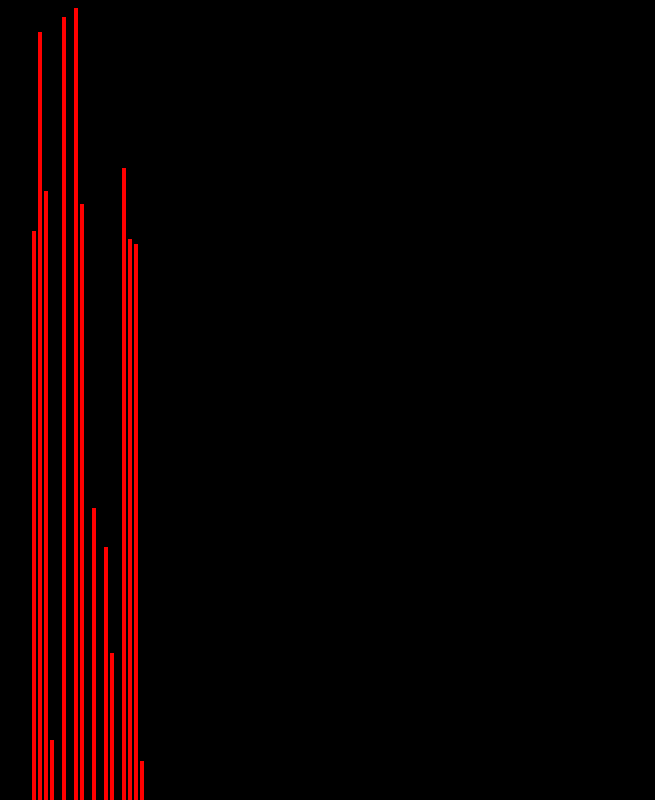
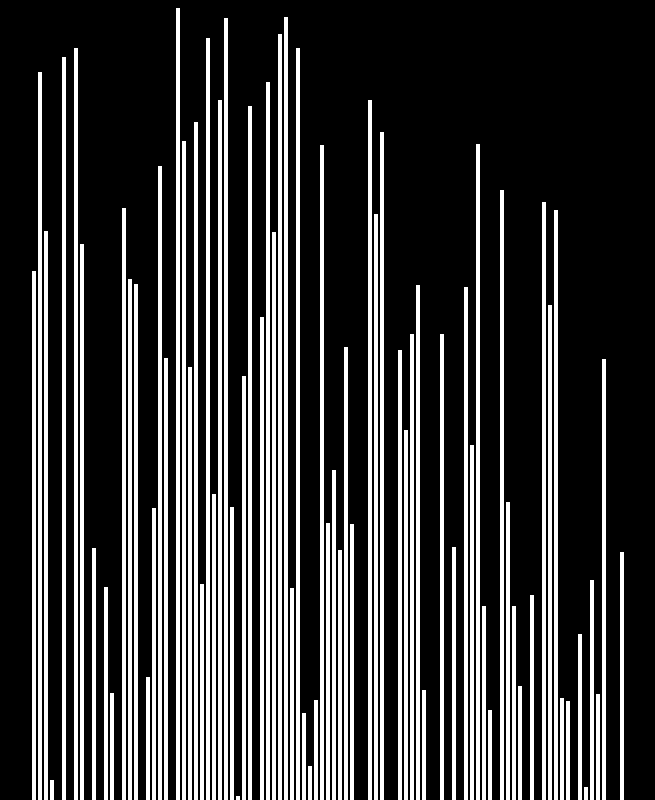
Before and after one commit to NicolasPCouts/sorting-visualizer, a React (Create React App) app: page / in a window 1280 px wide. Shown: the top 800 px of the page, without its empty margins (75-730 px from the left). Built offline with nearby package versions, Linux system fonts and the light colour scheme.

Commit message:
Selection sort animation

```diff
--- a/src/SortingAlgorithms/InsertionSort.js
+++ b/src/SortingAlgorithms/InsertionSort.js
@@ -1,5 +1,5 @@
 export default function InsertionSort(array){
-    var arr = array.slice(0);
+    let arr = array.slice(0);
     let animations = []
     for (let index = 0; index < arr.length; index++) {
 
--- a/src/SortingAlgorithms/SelectionSort.js
+++ b/src/SortingAlgorithms/SelectionSort.js
@@ -1,16 +1,20 @@
-export default function SelectionSort(array){
+export default function SelectionSort(arr){
+    let array = arr.slice(0);
+    let animations = [];
     for (let i = 0; i < array.length; i++) {
         let minIndex = i;
         for (let j = i; j < array.length; j++) {
             if(array[j] < array[minIndex]){
                 minIndex = j;
+                animations.push([i, minIndex, false]);
             }
         }
 
         let temp = array[i];
         array[i] = array[minIndex];
         array[minIndex] = temp;
+        animations.push([i, minIndex, true]);
     }
 
-    return array;
+    return animations;
 }
--- a/src/SortingVisualizer/SortingVisualizer.jsx
+++ b/src/SortingVisualizer/SortingVisualizer.jsx
@@ -3,8 +3,8 @@ import './SortingVisualizer.css'
 import InsertionSort from '../SortingAlgorithms/InsertionSort'
 import SelectionSort from '../SortingAlgorithms/SelectionSort'
 
-const NORMAL_COLOR = 'red';
-const CHANGED_COLOR = 'white';
+const NORMAL_COLOR = 'white';
+const CHANGED_COLOR = 'red';
 const AFTER_CHANGE_COLOR = 'green';
 
 
@@ -26,7 +26,7 @@ export default class SortingVisualizer extends React.Component{
     resetArray(){
         const arrayToSort = [];
         const prevChanged = [];
-        for (let i = 0; i < 20; i++) {
+        for (let i = 0; i < 100; i++) {
             arrayToSort.push(this.RandomIntBetweenRange(5, 1000));
         }
         this.setState({ arrayToSort, prevChanged });
@@ -56,15 +56,38 @@ export default class SortingVisualizer extends React.Component{
 
                 this.setState({ arrayToSort, prevChanged })
 
-            }, index * 50);
+            }, index * 1);
         }
     }
 
     selectionSort(){
-        console.log(this.state.arrayToSort);
-        let sortedArray = SelectionSort(this.state.arrayToSort);
-        console.log(sortedArray);
-        this.setState({ arrayToSort: sortedArray });
+        let sortedArrayAnim = SelectionSort(this.state.arrayToSort);
+        let arrayToSort = this.state.arrayToSort;
+        let prevChanged = this.state.prevChanged;
+        console.log(sortedArrayAnim);
+        //loop through all the animations
+        for (let index = 0; index < sortedArrayAnim.length; index++) {
+            const [i,j, swap] = sortedArrayAnim[index];
+
+            setTimeout(() => {
+                //change array
+                if(swap){
+                    let temp = arrayToSort[i];
+                    arrayToSort[i] = arrayToSort[j];
+                    arrayToSort[j] = temp;
+                }
+
+                prevChanged.push(i,j);
+
+                if(index == sortedArrayAnim.length - 1){
+                    prevChanged.push(arrayToSort.length + 1, arrayToSort.length + 1);
+                    this.setState({prevChanged});
+                }
+
+                this.setState({ arrayToSort, prevChanged });
+
+            }, index * 10);
+        }
     }
 
     getColor(index){
```
